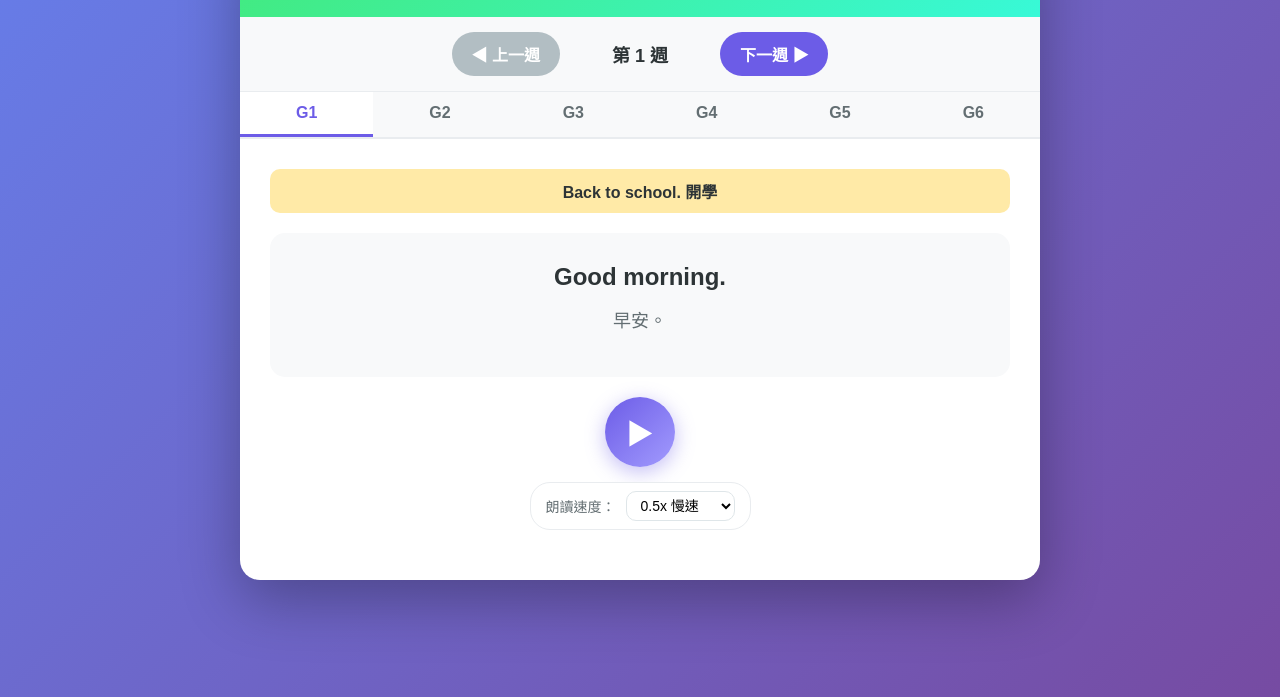
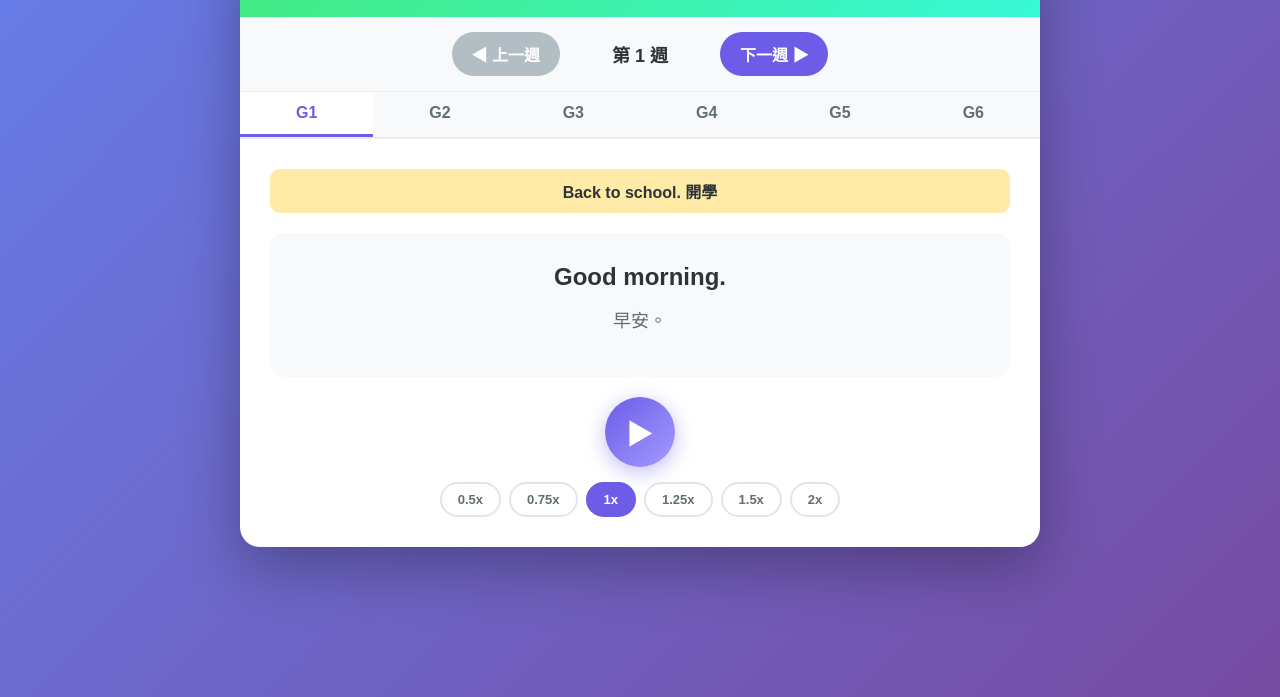
Before and after one commit to clive520-lyps/english-weekly, a plain HTML site: page index.html in a window 1280 px wide. Shown: the part 103-800 px from the top of the page. Drawn offline with Linux system fonts and the light colour scheme.

Commit message:
修正：預設速度 1x，速度控制改為按鈕式

```diff
--- a/index.html
+++ b/index.html
@@ -131,20 +131,26 @@
     .speed-control {
       display: flex;
       align-items: center;
-      gap: 10px;
+      gap: 8px;
+      flex-wrap: wrap;
+      justify-content: center;
+    }
+    .speed-btn {
+      padding: 8px 16px;
+      border-radius: 20px;
+      border: 2px solid #dfe6e9;
       background: white;
-      padding: 8px 15px;
-      border-radius: 20px;
-      border: 1px solid #e9ecef;
+      color: #636e72;
+      font-size: 13px;
+      font-weight: bold;
+      cursor: pointer;
+      transition: all 0.3s;
     }
-    .speed-control label { font-size: 14px; color: #636e72; }
-    .speed-control select {
-      padding: 5px 10px;
-      border-radius: 10px;
-      border: 1px solid #dfe6e9;
-      font-size: 14px;
-      background: white;
-      cursor: pointer;
+    .speed-btn:hover { border-color: #6c5ce7; color: #6c5ce7; }
+    .speed-btn.active {
+      background: #6c5ce7;
+      border-color: #6c5ce7;
+      color: white;
     }
 
     .loading { text-align: center; padding: 50px; color: #636e72; }
@@ -272,21 +278,26 @@
       html += '<div class="player">';
       html += '<button class="play-btn" id="playBtn" onclick="playAudio()">▶</button>';
       html += '<div class="speed-control">';
-      html += '<label>朗讀速度：</label>';
-      html += '<select id="speedSelect" onchange="changeSpeed()">';
-      ['0.5|0.5x 慢速','0.75|0.75x 稍慢','1|1.0x 正常','1.25|1.25x 稍快','1.5|1.5x 快速','2|2.0x 倍速'].forEach(function(opt) {
-        var parts = opt.split('|');
-        html += '<option value="' + parts[0] + '">' + parts[1] + '</option>';
+      var speeds = [
+        {val:'0.5', label:'0.5x'},
+        {val:'0.75', label:'0.75x'},
+        {val:'1', label:'1x'},
+        {val:'1.25', label:'1.25x'},
+        {val:'1.5', label:'1.5x'},
+        {val:'2', label:'2x'}
+      ];
+      speeds.forEach(function(s) {
+        html += '<button class="speed-btn" data-speed="'+s.val+'" onclick="changeSpeed(\''+s.val+'\')">'+s.label+'</button>';
       });
-      html += '</select>';
       html += '</div>';
-      html += '<div class="speed-indicator" id="speedIndicator"></div>';
       html += '</div>';
 
       document.getElementById('content').innerHTML = html;
       audioPlayer.src = g.mp3;
       audioPlayer.load();
-      audioPlayer.playbackRate = parseFloat(document.getElementById('speedSelect').value);
+      audioPlayer.playbackRate = 1; // 預設 1倍速
+      // 設定按鈕 active 狀態
+      document.querySelector('.speed-btn[data-speed="1"]').classList.add('active');
     }
 
     function switchGrade(grade) {
@@ -316,11 +327,11 @@
       }
     }
 
-    function changeSpeed() {
-      var speed = document.getElementById('speedSelect').value;
+    function changeSpeed(speed) {
       audioPlayer.playbackRate = parseFloat(speed);
-      var labels = {'0.5':'慢速','0.75':'稍慢','1':'正常','1.25':'稍快','1.5':'快速','2':'倍速'};
-      document.getElementById('speedIndicator').textContent = '目前速度: ' + labels[speed];
+      document.querySelectorAll('.speed-btn').forEach(function(btn) {
+        btn.classList.toggle('active', btn.getAttribute('data-speed') === speed);
+      });
     }
 
     document.addEventListener('DOMContentLoaded', init);
```
